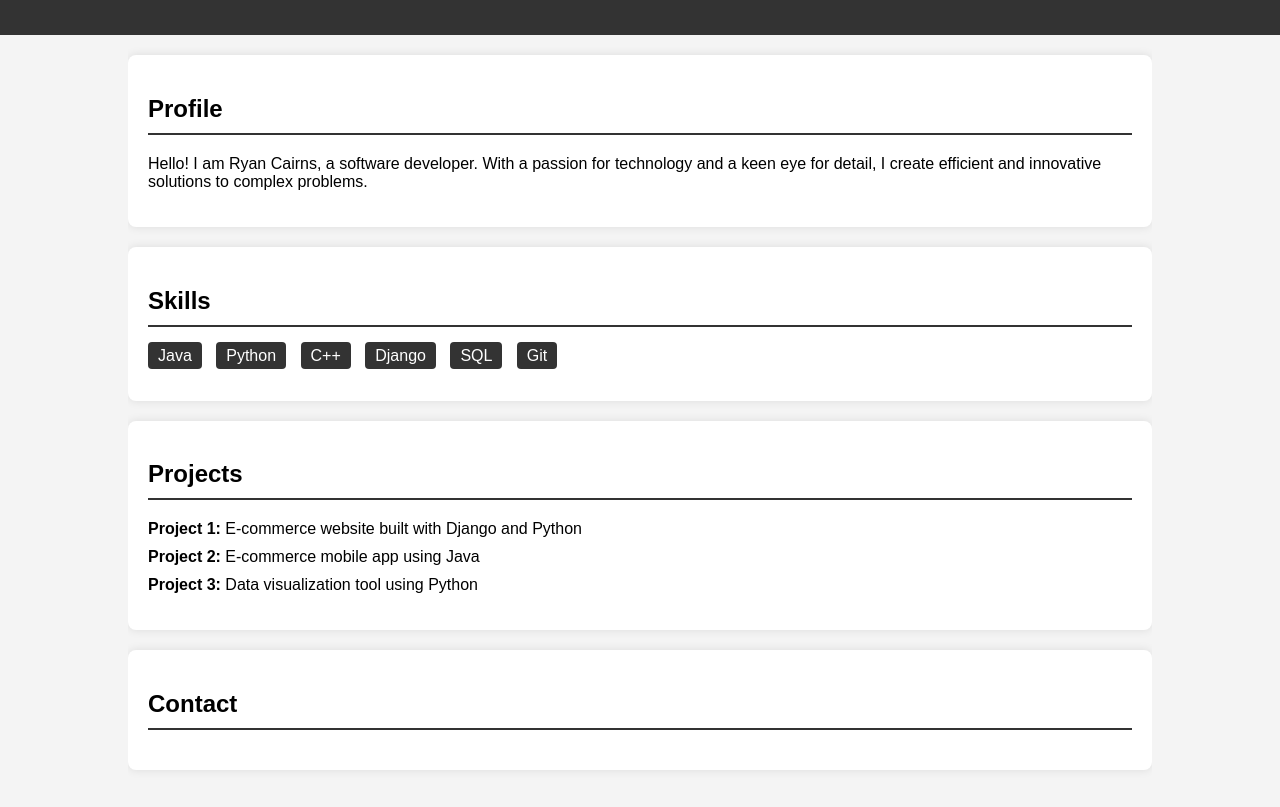
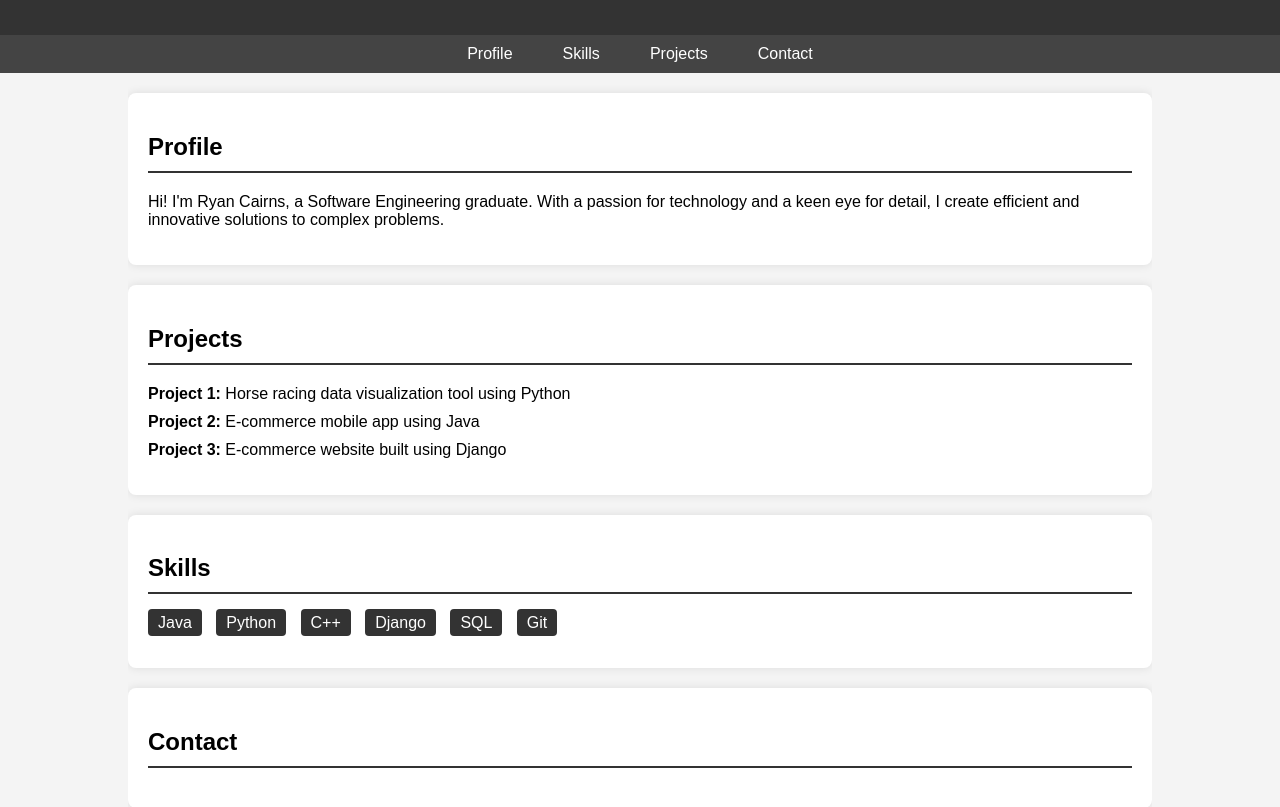
Before and after one commit to ryan-cairns/ryan-cairns.github.io, a plain HTML site: page index.html in a window 1280 px wide. Shown: the part 77-884 px from the top of the page. Drawn offline with Linux system fonts and the light colour scheme.

Commit message:
Added Navbar

```diff
--- a/index.html
+++ b/index.html
@@ -1,21 +1,44 @@
 <!DOCTYPE html>
 <html lang="en">
   <head>
-    <meta charset="UTF-8">
-    <meta name="viewport" content="width=device-width, initial-scale=1.0">
+    <meta charset="UTF-8" />
+    <meta name="viewport" content="width=device-width, initial-scale=1.0" />
     <title>Software Developer Portfolio</title>
-    <link rel="stylesheet" href="styles/main.css">
+    <link rel="stylesheet" href="styles/main.css" />
   </head>
   <body>
     <header>
       <h1>Ryan Cairns' Portfolio</h1>
     </header>
+    <nav>
+        <ul>
+            <li><a href="#profile">Profile</a></li>
+            <li><a href="#skills">Skills</a></li>
+            <li><a href="#projects">Projects</a></li>
+            <li><a href="#contact">Contact</a></li>
+        </ul>
+    </nav>
     <div class="container">
       <section class="profile">
         <h2>Profile</h2>
-            <p>Hello! I am Ryan Cairns, a software developer.
-                With a passion for technology and a keen eye for detail,
-                I create efficient and innovative solutions to complex problems.</p>
+        <p>
+          Hi! I'm Ryan Cairns, a Software Engineering graduate. With a passion
+          for technology and a keen eye for detail, I create efficient and
+          innovative solutions to complex problems.
+        </p>
+      </section>
+      <section class="projects">
+        <h2>Projects</h2>
+        <ul>
+          <li>
+            <strong>Project 1: </strong> Horse racing data visualization tool
+            using Python
+          </li>
+          <li><strong>Project 2: </strong>E-commerce mobile app using Java</li>
+          <li>
+            <strong>Project 3: </strong>E-commerce website built using Django
+          </li>
+        </ul>
       </section>
       <section class="skills">
         <h2>Skills</h2>
@@ -28,14 +51,6 @@
           <li>Git</li>
         </ul>
       </section>
-        <section class="projects">
-            <h2>Projects</h2>
-            <ul>
-                <li><strong>Project 1:</strong> E-commerce website built with Django and Python</li>
-                <li><strong>Project 2:</strong> E-commerce mobile app using Java</li>
-                <li><strong>Project 3:</strong> Data visualization tool using Python</li>
-            </ul>
-        </section>
       <section class="contact">
         <h2>Contact</h2>
       </section>
--- a/styles/main.css
+++ b/styles/main.css
@@ -73,3 +73,27 @@ ul li {
   border-radius: 4px;
   cursor: pointer;
 }
+
+nav {
+    background-color: #444;
+    padding: 10px 0;
+}
+nav ul {
+    list-style: none;
+    padding: 0;
+    margin: 0;
+    display: flex;
+    justify-content: center;
+}
+nav ul li {
+    margin: 0 15px;
+}
+nav ul li a {
+    color: #fff;
+    text-decoration: none;
+    padding: 5px 10px;
+}
+nav ul li a:hover {
+    background-color: #555;
+    border-radius: 4px;
+}
```
Lines whose indentation alone changed are shown as unchanged.
